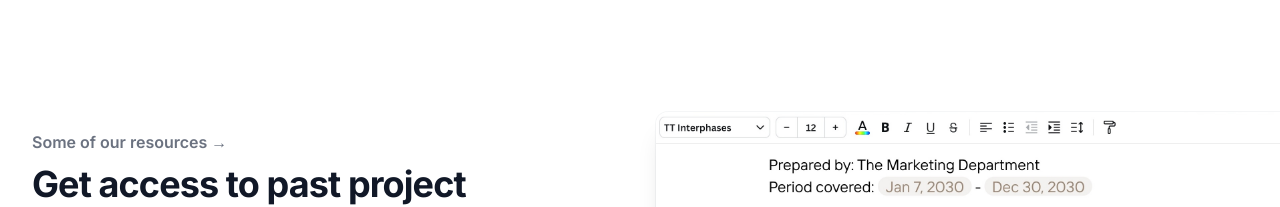
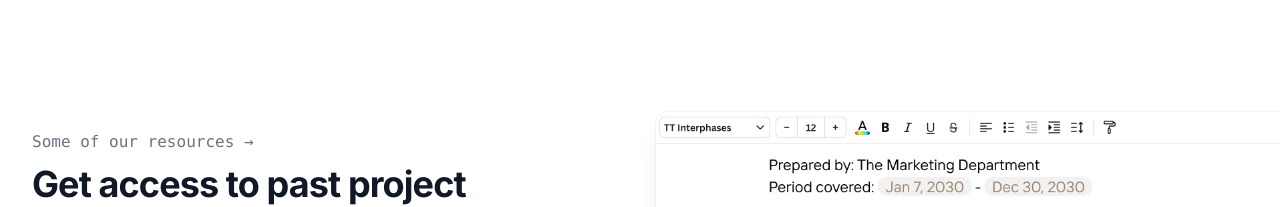
Before and after one commit to somkenemuscle/AppVarsity, a Next.js app: page / in a window 1280 px wide. Shown: the part 1160-1367 px from the top of the page. Built offline with nearby package versions, Linux system fonts and the light colour scheme; no server answers.

Commit message:
2:working on homepage:footer/accordion

```diff
--- a/components/shared/Features.tsx
+++ b/components/shared/Features.tsx
@@ -10,7 +10,7 @@ export default function Features() {
                     <div className="mx-auto grid max-w-2xl grid-cols-1 gap-x-8 gap-y-16 sm:gap-y-20 lg:mx-0 lg:max-w-none lg:grid-cols-2">
                         <div className="lg:pr-8 lg:pt-4">
                             <div className="lg:max-w-lg">
-                                <h2 className="text-base font-semibold leading-7 text-gray-500">Some of our resources <span aria-hidden="true">→</span></h2>
+                                <h2 className="text-base font-thin font-mono leading-7 text-gray-500">Some of our resources <span aria-hidden="true">→</span></h2>
                                 <p className="mt-2 text-3xl font-bold tracking-tight text-gray-900 sm:text-4xl">Get access to past project documentation.</p>
                                 <dl className="mt-10 max-w-xl space-y-8 text-base leading-7 text-gray-600 lg:max-w-none">
                                     {features.map((feature) => (
--- a/components/shared/SlideIn.tsx
+++ b/components/shared/SlideIn.tsx
@@ -13,7 +13,7 @@ interface SlideInProps {
 const SlideIn: React.FC<SlideInProps> = ({
   children,
   direction = 'left',
-  duration = 0.4,
+  duration = 0.2,
 }) => {
   const { ref, inView } = useInView({
     triggerOnce: true,
```
